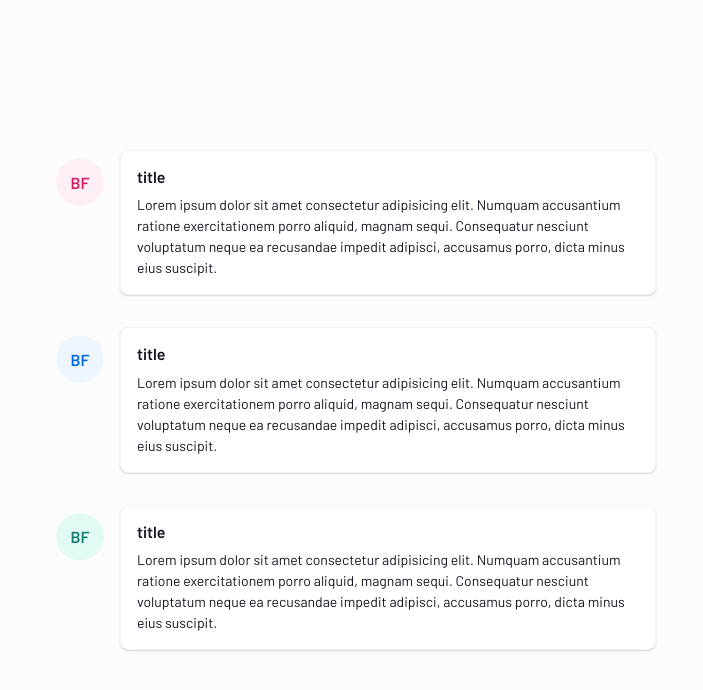
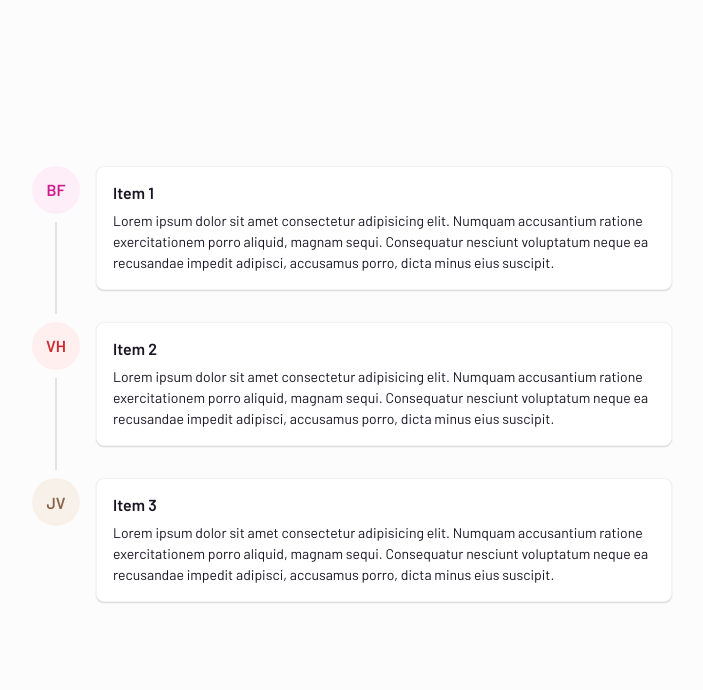
Before and after one commit to brunohfabre/siakitdocumentation, a React (Vite) app: page /timeline in a window 1280 px wide. Shown: the top 690 px of the page, without its empty margins (288-991 px from the left). Built offline with nearby package versions, Linux system fonts and the light colour scheme.

Commit message:
add timeline component

```diff
--- a/package.json
+++ b/package.json
@@ -15,6 +15,8 @@
     "@radix-ui/react-tabs": "^0.1.5",
     "@radix-ui/react-tooltip": "^0.1.7",
     "@types/styled-components": "^5.1.25",
+    "@unform/core": "^2.1.6",
+    "@unform/web": "^2.1.6",
     "phosphor-react": "^1.4.1",
     "react": "^18.0.0",
     "react-dom": "^18.0.0",
--- a/src/components/Avatar/index.tsx
+++ b/src/components/Avatar/index.tsx
@@ -1,4 +1,4 @@
-import { Colors, colors } from '../../hooks/theme';
+import { Colors } from '../../hooks/theme';
 import { Heading } from '../Heading';
 import { Tooltip } from '../Tooltip';
 import { Container, Size } from './styles';
@@ -26,7 +26,18 @@ export function Avatar({
   size = 'md',
   badge = false,
 }: AvatarProps): JSX.Element {
-  const colorIndex = Math.floor(Math.random() * 11);
+  const avatarColors = [
+    'gray',
+    'red',
+    'pink',
+    'violet',
+    'blue',
+    'green',
+    'orange',
+    'brown',
+  ];
+
+  const colorIndex = Math.floor(Math.random() * 8);
 
   function renderShortName(): string {
     if (name) {
@@ -51,7 +62,7 @@ export function Avatar({
       <Container
         size={size}
         src={src}
-        colorScheme={Object.keys(colors)[colorIndex] as Colors}
+        colorScheme={avatarColors[colorIndex] as Colors}
         badge={badge}
       >
         {!src && !!name && <Heading size={size}>{renderShortName()}</Heading>}
--- a/src/components/AvatarGroup/index.tsx
+++ b/src/components/AvatarGroup/index.tsx
@@ -1,6 +1,8 @@
 import { ReactNode } from 'react';
 
+import { Flex } from '../Flex';
 import { Heading } from '../Heading';
+import { Popover } from '../Popover';
 import { Container, More, Hover } from './styles';
 
 type AvatarGroupProps = {
@@ -12,15 +14,29 @@ export function AvatarGroup({ children }: AvatarGroupProps): JSX.Element {
     <Container>
       {children?.length > 5 && (
         <Hover>
-          <More>
-            <Heading size="md">+{children.length - 5}</Heading>
-          </More>
+          <Popover
+            content={
+              <Flex width={220} direction="column">
+                {children.slice(5).map((item) => (
+                  <Flex key={item?.props.name} padding="8px 12px">
+                    {item?.props.name}
+                  </Flex>
+                ))}
+              </Flex>
+            }
+          >
+            <More>
+              <Heading size="md">+{children.length - 5}</Heading>
+            </More>
+          </Popover>
         </Hover>
       )}
 
       {children?.length < 6
-        ? children.map((item) => <Hover>{item}</Hover>)
-        : children.slice(0, 5).map((item) => <Hover>{item}</Hover>)}
+        ? children.map((item) => <Hover key={item?.props.name}>{item}</Hover>)
+        : children
+            .slice(0, 5)
+            .map((item) => <Hover key={item?.props.name}>{item}</Hover>)}
     </Container>
   );
 }
--- /dev/null
+++ b/src/components/Timeline/Timeline/index.tsx
@@ -0,0 +1,23 @@
+import { Children, cloneElement } from 'react';
+
+import { Container } from './styles';
+
+type TimelineProps = {
+  children: any;
+};
+
+export function Timeline({ children }: TimelineProps): JSX.Element {
+  const childrenLength = children.length;
+
+  return (
+    <Container>
+      {Children.map(children, (child, index) => {
+        return cloneElement(
+          child,
+          { ...child.props, withLine: index <= childrenLength - 2 },
+          child.props.children,
+        );
+      })}
+    </Container>
+  );
+}
--- /dev/null
+++ b/src/components/Timeline/Timeline/styles.ts
@@ -0,0 +1,6 @@
+import styled from 'styled-components';
+
+export const Container = styled.div`
+  display: flex;
+  flex-direction: column;
+`;
--- /dev/null
+++ b/src/components/Timeline/TimelineItem.tsx
@@ -0,0 +1,31 @@
+import { ReactNode } from 'react';
+
+import { Avatar } from '../Avatar';
+import { Card } from '../Card';
+import { Container, AvatarContainer, Line, Content } from './styles';
+
+type TimelineItemProps = {
+  name: string;
+  children: ReactNode;
+  withLine?: boolean;
+};
+
+export function TimelineItem({
+  name,
+  children,
+  withLine,
+}: TimelineItemProps): JSX.Element {
+  return (
+    <Container>
+      <AvatarContainer>
+        <Avatar name={name} size="md" />
+
+        {withLine && <Line />}
+      </AvatarContainer>
+
+      <Content>
+        <Card>{children}</Card>
+      </Content>
+    </Container>
+  );
+}
--- a/src/components/Timeline/index.tsx
+++ b/src/components/Timeline/index.tsx
@@ -1,26 +1,2 @@
-import { ReactNode } from 'react';
-
-import { Avatar } from '../Avatar';
-import { Card } from '../Card';
-import { Container, AvatarContainer, Line } from './styles';
-
-type TimelineItemProps = {
-  name: string;
-  children: ReactNode;
-};
-
-export function TimelineItem({
-  name,
-  children,
-}: TimelineItemProps): JSX.Element {
-  return (
-    <Container>
-      <AvatarContainer>
-        <Avatar name={name} />
-        {/* <Line /> */}
-      </AvatarContainer>
-
-      <Card>{children}</Card>
-    </Container>
-  );
-}
+export { Timeline } from './Timeline';
+export { TimelineItem } from './TimelineItem';
--- a/src/components/Timeline/styles.ts
+++ b/src/components/Timeline/styles.ts
@@ -1,38 +1,26 @@
 import styled from 'styled-components';
-
-export const Timeline = styled.div`
-  display: flex;
-  flex-direction: column;
-  padding: 16px;
-
-  gap: 32px;
-
-  overflow: hidden;
-`;
 
 export const Container = styled.div`
   display: flex;
-  gap: 8px;
+  gap: 16px;
 `;
 
 export const AvatarContainer = styled.div`
   position: relative;
 
-  padding: 8px;
-
   display: flex;
-  justify-content: center;
-
-  span {
-    z-index: 10;
-    clip-path: circle(50% at 50% 50%);
-  }
+  flex-direction: column;
+  align-items: center;
 `;
 
 export const Line = styled.div`
-  position: absolute;
-  background-color: blue;
+  flex: 1;
+  margin: 8px 0;
+
   width: 2px;
-  margin-top: -1024px;
-  height: 1024px;
+  background-color: ${({ theme }) => theme.colors.gray[6]};
 `;
+
+export const Content = styled.div`
+  padding-bottom: 32px;
+`;
--- a/src/pages/TimelinePage.tsx
+++ b/src/pages/TimelinePage.tsx
@@ -1,17 +1,16 @@
 import { Flex } from '../components/Flex';
 import { Heading } from '../components/Heading';
 import { Text } from '../components/Text';
-import { TimelineItem } from '../components/Timeline';
-import { Timeline } from '../components/Timeline/styles';
+import { TimelineItem, Timeline } from '../components/Timeline';
 
 export function TimelinePage(): JSX.Element {
   return (
     <Flex flex justify="center" align="center">
       <Flex width={640}>
         <Timeline>
-          <TimelineItem name="bruno fabre">
+          <TimelineItem name="Bruno Fabre">
             <Flex direction="column" padding gap={8}>
-              <Heading size="md">title</Heading>
+              <Heading size="md">Item 1</Heading>
 
               <Text size="sm">
                 Lorem ipsum dolor sit amet consectetur adipisicing elit. Numquam
@@ -21,9 +20,9 @@ export function TimelinePage(): JSX.Element {
               </Text>
             </Flex>
           </TimelineItem>
-          <TimelineItem name="bruno fabre">
+          <TimelineItem name="Vinicius Henrique">
             <Flex direction="column" padding gap={8}>
-              <Heading size="md">title</Heading>
+              <Heading size="md">Item 2</Heading>
 
               <Text size="sm">
                 Lorem ipsum dolor sit amet consectetur adipisicing elit. Numquam
@@ -33,9 +32,9 @@ export function TimelinePage(): JSX.Element {
               </Text>
             </Flex>
           </TimelineItem>
-          <TimelineItem name="bruno fabre">
+          <TimelineItem name="Joubert Vasconcelos">
             <Flex direction="column" padding gap={8}>
-              <Heading size="md">title</Heading>
+              <Heading size="md">Item 3</Heading>
 
               <Text size="sm">
                 Lorem ipsum dolor sit amet consectetur adipisicing elit. Numquam
```
Also changed, not shown: 1 other file (tests, documents, lock files or other folders).
